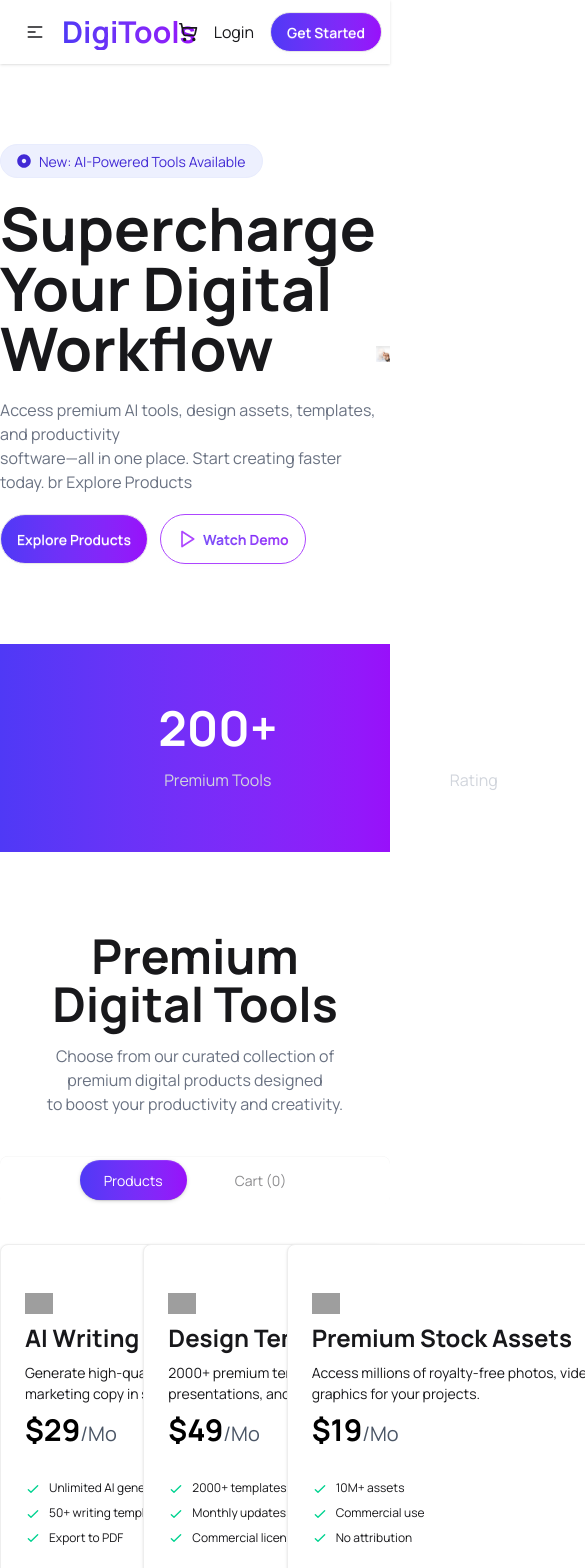
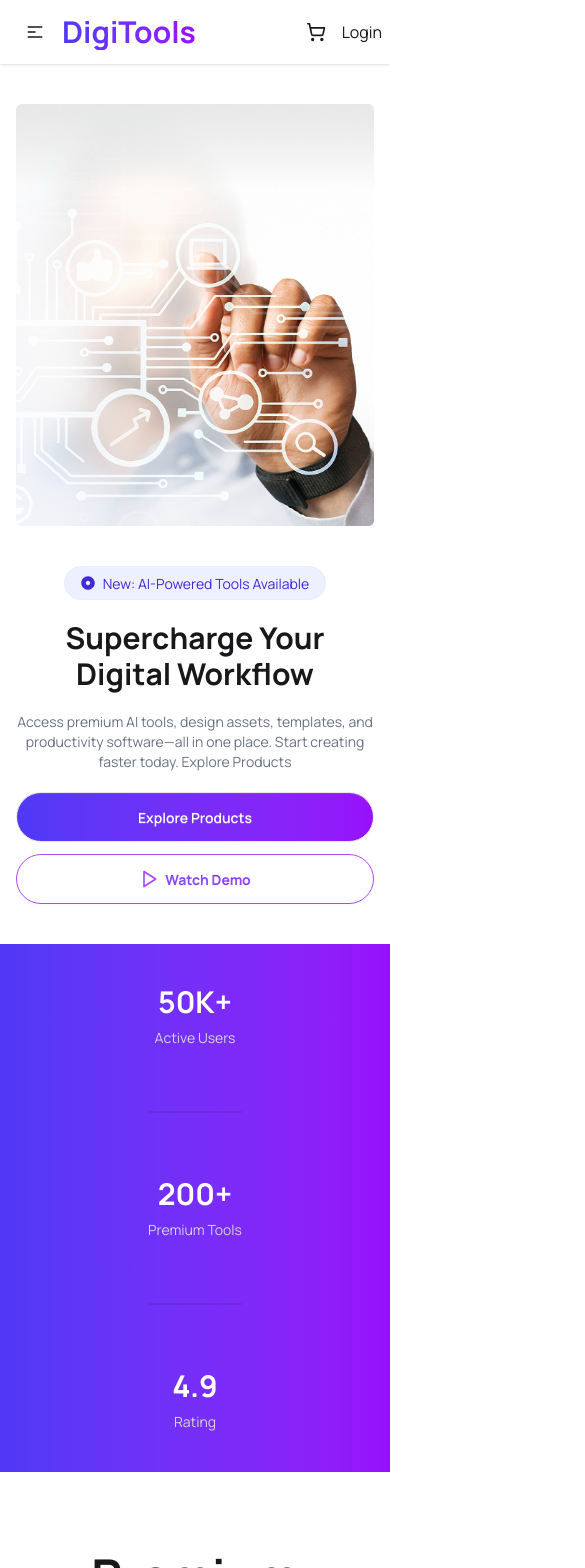
Before and after one commit to nayan12dey/Digitools-Platform, a React (Vite) app: page / in a window 390 px wide. Shown: the top 1568 px of the page, 585 px wide, since content can reach past the window. Built offline with nearby package versions, Linux system fonts and the light colour scheme; grey boxes are pictures that could not be loaded.

Commit message:
make component responsive for all devices

```diff
--- a/public/products.json
+++ b/public/products.json
@@ -50,8 +50,8 @@
         "description": "Automate repetitive tasks and streamline your workflow with powerful tools.",
         "price": 79,
         "period": "Mo",
-        "tag": "popular",
-        "tagType": "popular",
+        "tag": "Popular",
+        "tagType": "Popular",
         "features": [
             "50+ automations",
             "API access",
--- a/src/component/Banner.jsx
+++ b/src/component/Banner.jsx
@@ -6,22 +6,22 @@ import BannerImg from "../assets/banner.png"
 
 const Banner = () => {
     return (
-        <div className='flex justify-center items-center mt-20'>
+        <div className='flex flex-col-reverse lg:flex-row justify-center items-center mt-10 lg:mt-20 px-4 sm:px-6 lg:px-12  gap-10'>
 
-            <div className='space-y-5 max-w-150'>
+            <div className='space-y-5 max-w-xl text-center lg:text-left'>
                 <span className="badge badge-soft badge-primary rounded-full p-4 gap-2">
                     <FaDotCircle />New: AI-Powered Tools Available
                 </span>
-                <h2 className='text-6xl font-bold'>
+                <h2 className='text-3xl sm:text-4xl lg:text-6xl font-bold'>
                     Supercharge Your Digital Workflow
                 </h2>
-                <p className='text-gray-500'>Access premium AI tools, design assets, templates, and productivity <br />
-                    software—all in one place. Start creating faster today. br
+                <p className='text-gray-500 text-sm sm:text-base'>Access premium AI tools, design assets, templates, and productivity
+                    software—all in one place. Start creating faster today.
 
                     Explore Products
                 </p>
 
-                <div className='flex gap-3'>
+                <div className='flex flex-col md:flex-row gap-3 justify-center lg:justify-start'>
                     <button className="btn bg-linear-to-r from-[#4F39F6] to-purple-600 text-white rounded-full py-6">Explore Products</button>
                     <button className="btn bg-linear-to-r from-[#4F39F6] to-purple-600 bg-clip-text text-transparent rounded-full py-6 border border-purple-500 font-bold"><LuPlay className='text-purple-500 text-xl' />
 Watch Demo</button>
--- a/src/component/Cart.jsx
+++ b/src/component/Cart.jsx
@@ -52,7 +52,7 @@ const Cart = ({ carts, setCarts }) => {
                                             </div>
 
                                             <div>
-                                                <h2 className="text-xl font-bold">{cart.name}</h2>
+                                                <h2 className="sm:text-xl font-bold">{cart.name}</h2>
                                                 <div className="text-gray-600">${cart.price}</div>
                                             </div>
                                         </div>
--- a/src/component/Footer.jsx
+++ b/src/component/Footer.jsx
@@ -9,9 +9,9 @@ const Footer = () => {
         <div>
 
             <footer className="bg-[#101727] mt-20 px-20 py-10">
-                <div className="footer sm:footer-horizontal justify-around">
+                <div className="footer footer-vertical lg:footer-horizontal">
                     <aside>
-                        <div className='py-20 text-gray-500 text-lg space-y-3'>
+                        <div className='lg:py-20 text-gray-500 text-lg space-y-3'>
                             <h2 className='text-white text-4xl font-bold'>DigiTools</h2>
                             <p className='text-sm'>
                                 Premium digital tools for creators, professionals, and businesses.
@@ -20,7 +20,7 @@ const Footer = () => {
                         </div>
                     </aside>
 
-                    <nav className='text-gray-500 p-20'>
+                    <nav className='text-gray-500 lg:p-20'>
                         <h6 className="footer-title text-white">Services</h6>
                         <a className="link link-hover">Features</a>
                         <a className="link link-hover">Pricing</a>
@@ -28,7 +28,7 @@ const Footer = () => {
                         <a className="link link-hover">Integrations</a>
                     </nav>
 
-                    <nav className='text-gray-500 p-20'>
+                    <nav className='text-gray-500 lg:p-20'>
                         <h6 className="footer-title text-white">Company</h6>
                         <a className="link link-hover">About</a>
                         <a className="link link-hover">Blog</a>
@@ -36,7 +36,7 @@ const Footer = () => {
                         <a className="link link-hover">Press</a>
                     </nav>
 
-                    <nav className='text-gray-500 p-20'>
+                    <nav className='text-gray-500 lg:p-20'>
                         <h6 className="footer-title text-white">Resources</h6>
                         <a className="link link-hover">Documentation</a>
                         <a className="link link-hover">Help Center</a>
@@ -44,7 +44,7 @@ const Footer = () => {
                         <a className="link link-hover">Contact</a>
                     </nav>
 
-                    <nav className='text-gray-500 p-20'>
+                    <nav className='text-gray-500 lg:p-20'>
                         <h6 className="footer-title text-white">Social Links</h6>
                         <div className='flex flex-row gap-3 text-[#101727]'>
                             <a className="bg-white p-2 text-xl rounded-full"><TbBrandInstagramFilled /></a>
@@ -57,9 +57,9 @@ const Footer = () => {
 
                 <div className="divider w-full border-t-2 border-gray-700"></div>
 
-                <div className='flex flex-row justify-between items-center'>
-                    <p className='text-gray-500'>© 2026 Digitools. All rights reserved.</p>
-                    <div className='text-gray-500 flex gap-4'>
+                <div className='flex flex-col gap-4 md:flex-row justify-between items-center'>
+                    <p className='text-gray-500 text-xs sm:text-base'>© 2026 Digitools. All rights reserved.</p>
+                    <div className='text-gray-500 flex gap-4 text-xs sm:text-base items-center'>
                         <p>Privacy Policy</p>
                         <p>Terms of Service</p>
                         <p>Cookies</p>
--- a/src/component/NavBar.jsx
+++ b/src/component/NavBar.jsx
@@ -43,7 +43,7 @@ const NavBar = ({ carts }) => {
                         </span>
                     )}
                 </div>Login</div>
-                <button className="btn bg-linear-to-r from-[#4F39F6] to-purple-600 text-white rounded-full">Get Started</button>
+                <button className="btn hidden sm:flex bg-linear-to-r from-[#4F39F6] to-purple-600 text-white rounded-full">Get Started</button>
             </div>
         </div>
     );
--- a/src/component/Pricing.jsx
+++ b/src/component/Pricing.jsx
@@ -9,8 +9,8 @@ const Pricing = () => {
                 <p className='text-gray-500'>Choose the plan that fits your needs. Upgrade or downgrade anytime.</p>
             </div>
 
-            <div className='flex gap-3 justify-center mt-10 items-stretch relative'>
-                <div className="card w-96 bg-base-100 border-2 border-base-300 shadow-sm">
+            <div className='flex flex-col md:flex-row gap-6 lg:gap-3 justify-center mt-10 items-stretch relative sm:mx-auto'>
+                <div className="card w-full sm:w-80 md:w-96 bg-base-100 border-2 border-base-300 shadow-sm">
                     <div className="card-body flex flex-col">
 
                         <div className="flex flex-col items-start justify-between">
@@ -46,7 +46,7 @@ const Pricing = () => {
                 </div>
 
 
-                <div className="card w-96 bg-base-100 border-2 border-base-300  shadow-sm bg-linear-to-r from-[#4F39F6] to-purple-600 text-white">
+                <div className="card w-full sm:w-80 md:w-96 bg-base-100 border-2 border-base-300  shadow-sm bg-linear-to-r from-[#4F39F6] to-purple-600 text-white">
                     <div className="card-body">
                         <span className="badge badge-sm bg-[#FEF3C6] text-[#BB4D00] roundedfull absolute -top-3 left-1/2 transform -translate-x-1/2 font-bold">Most Popular</span>
                         <div className="flex flex-col items-start">
@@ -88,7 +88,7 @@ const Pricing = () => {
                 </div>
 
 
-                <div className="card w-96 bg-base-100 border-2 border-base-300 shadow-sm">
+                <div className="card w-full sm:w-80 md:w-96 bg-base-100 border-2 border-base-300 shadow-sm">
                     <div className="card-body">
                         <div className="flex flex-col items-start">
                             <h2 className="text-3xl font-bold">Enterprise</h2>
--- a/src/component/ProductCard.jsx
+++ b/src/component/ProductCard.jsx
@@ -3,7 +3,7 @@
 import React, { useState } from 'react';
 import { toast } from 'react-toastify';
 
-const ProductCard = ({ product, carts, setCarts}) => {
+const ProductCard = ({ product, carts, setCarts }) => {
 
     // console.log(product, carts)
 
@@ -11,7 +11,7 @@ const ProductCard = ({ product, carts, setCarts}) => {
 
     const handleBuy = () => {
         setIsBuy(true);
-        setCarts([...carts,product]);
+        setCarts([...carts, product]);
 
         toast.success("Add to Cart")
     }
@@ -21,7 +21,7 @@ const ProductCard = ({ product, carts, setCarts}) => {
 
     return (
         <div>
-            <div className="card w-96 bg-base-100 border border-base-300 shadow-sm">
+            <div className="card w-[90%] max-w-sm mx-auto bg-base-100 border border-base-300 shadow-sm">
                 <div className="card-body">
                     <div className='flex justify-end'>
                         <span className="badge badge-xs badge-warning">{product.tagType}</span>
@@ -50,6 +50,10 @@ const ProductCard = ({ product, carts, setCarts}) => {
                 </div>
             </div>
         </div>
+
+
+
+
     );
 };
 
--- a/src/component/Stats.jsx
+++ b/src/component/Stats.jsx
@@ -20,23 +20,23 @@ const Stats = () => {
 
         // </div>
 
-        <div className="flex w-full flex-col lg:flex-row bg-linear-to-r from-[#4F39F6] to-purple-600 mt-20 p-15 mx-auto justify-around items-center">
-            <div className='flex gap-20'>
-                <div className='flex flex-col justify-center items-center gap-4 text-right'>
-                    <h3 className='text-white text-5xl font-bold'>50K+</h3>
-                    <p className='text-gray-300'>Active Users</p>
+        <div className="flex w-full bg-linear-to-r from-[#4F39F6] to-purple-600 mt-10 px-6 py-10 lg:px-20 lg:py-16 justify-center items-center">
+            <div className='flex flex-col lg:flex-row items-center gap-10 lg:gap-20'>
+                <div className='flex flex-col items-center gap-2 text-center lg:text-right lg:gap-4'>
+                    <h3 className='text-white text-3xl sm:text-4xl lg:text-5xl font-bold'>50K+</h3>
+                    <p className='text-gray-300 text-sm sm:text-base'>Active Users</p>
                 </div>
                 <div className="divider lg:divider-horizontal text-yellow-400"></div>
 
-                <div className='flex flex-col justify-center items-center gap-4'>
-                    <h3 className='text-white text-5xl font-bold'>200+</h3>
-                    <p className='text-gray-300'>Premium Tools</p>
+                <div className='flex flex-col items-center gap-2 text-center lg:text-right lg:gap-4'>
+                    <h3 className='text-white text-3xl sm:text-4xl lg:text-5xl font-bold'>200+</h3>
+                    <p className='text-gray-300 text-sm sm:text-base'>Premium Tools</p>
                 </div>
                 <div className="divider lg:divider-horizontal"></div>
 
-                <div className='flex flex-col justify-center items-center gap-4'>
-                    <h3 className='text-white text-5xl font-bold'>4.9</h3>
-                    <p className='text-gray-300'>Rating</p>
+                <div className='flex flex-col items-center gap-2 text-center lg:text-right lg:gap-4'>
+                    <h3 className='text-white text-3xl sm:text-4xl lg:text-5xl font-bold'>4.9</h3>
+                    <p className='text-gray-300 text-sm sm:text-base'>Rating</p>
                 </div>
             </div>
 
--- a/src/component/Steps.jsx
+++ b/src/component/Steps.jsx
@@ -12,8 +12,8 @@ const Steps = () => {
                 <p className='text-gray-500'>Start using premium digital tools in minutes, not hours.</p>
             </div>
 
-            <div className='flex justify-center items-center'>
-                <div className="card bg-base-100 w-90 shadow-sm border border-base-300 m-10 p-10 relative">
+            <div className='grid mt-16 grid-cols-1 md:grid-cols-2 lg:grid-cols-3 w-full lg:w-[90%] mx-auto'>
+                <div className="card bg-base-100 shadow-sm border border-base-300 m-10 p-10 relative">
                     <div className='absolute top-4 right-4 bg-linear-to-r from-[#4F39F6] to-purple-600 text-white w-10 h-10 flex items-center justify-center rounded-full font-bold'>01</div>
                     <div className='mx-auto bg-purple-200 rounded-full p-4'><img
                         src={userImg}
@@ -28,7 +28,7 @@ const Steps = () => {
                     </div>
                 </div>
 
-                <div className="card bg-base-100 w-90 shadow-sm border border-base-300 m-10 p-10 relative">
+                <div className="card bg-base-100 shadow-sm border border-base-300 m-10 p-10 relative">
                     <div className='absolute top-4 right-4 bg-linear-to-r from-[#4F39F6] to-purple-600 text-white w-10 h-10 flex items-center justify-center rounded-full font-bold'>02</div>
                     <div className='mx-auto bg-purple-200 rounded-full p-4'><img
                         src={packageImg}
@@ -43,7 +43,7 @@ const Steps = () => {
                     </div>
                 </div>
 
-                <div className="card bg-base-100 w-90 shadow-sm border border-base-300 m-10 p-10 relative">
+                <div className="card bg-base-100 shadow-sm border border-base-300 m-10 p-10 relative">
                     <div className='absolute top-4 right-4 bg-linear-to-r from-[#4F39F6] to-purple-600 text-white w-10 h-10 flex items-center justify-center rounded-full font-bold'>03</div>
                     <div className='mx-auto bg-purple-200 rounded-full p-4'><img
                         src={rocketImg}
--- a/src/component/ToolsCard.jsx
+++ b/src/component/ToolsCard.jsx
@@ -12,7 +12,7 @@ const ToolsCard = ({ productPromise, carts, setCarts }) => {
 
 
     return (
-        <div className='grid grid-cols-3 max-w-7xl mx-auto mt-10 gap-10'>
+        <div className='grid grid-cols-1 sm:grid-cols-2 lg:grid-cols-3 max-w-7xl mx-auto mt-10 gap-10'>
             {
                 products.map(product =>
                     <ProductCard key={product.id} product={product} carts={carts} setCarts={setCarts}></ProductCard>
```
